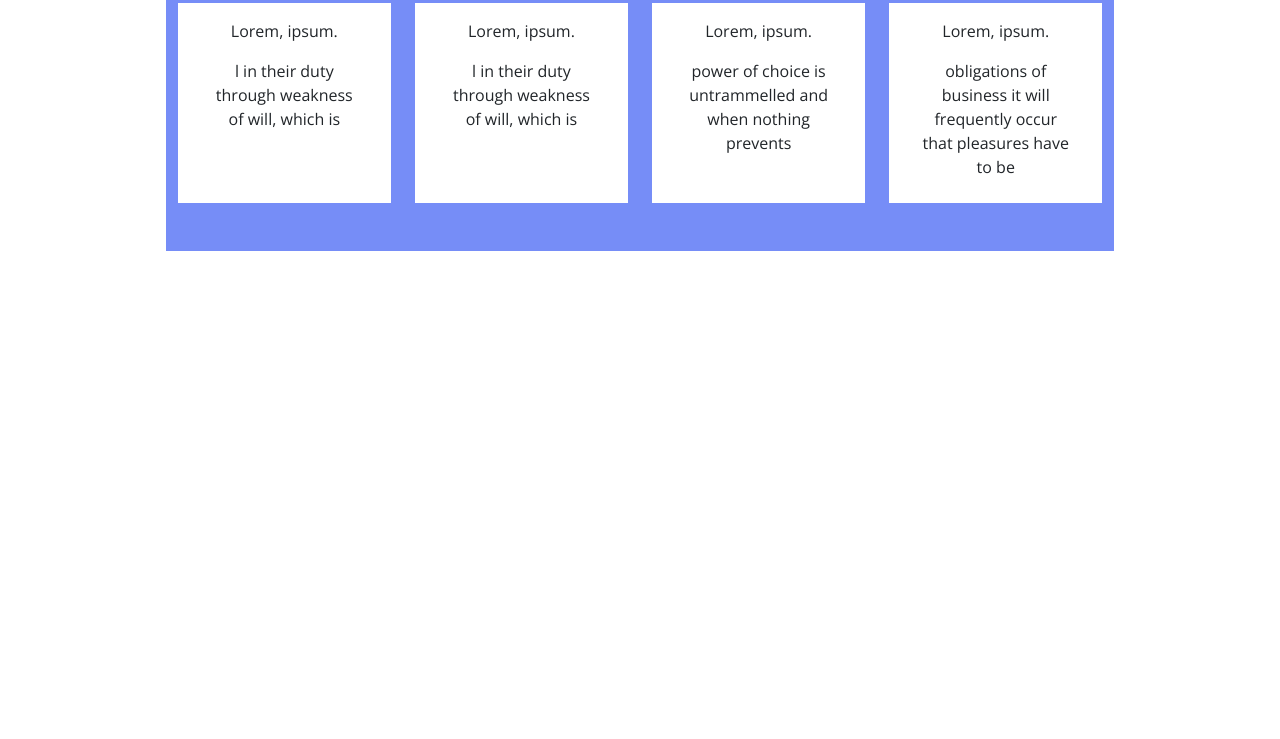
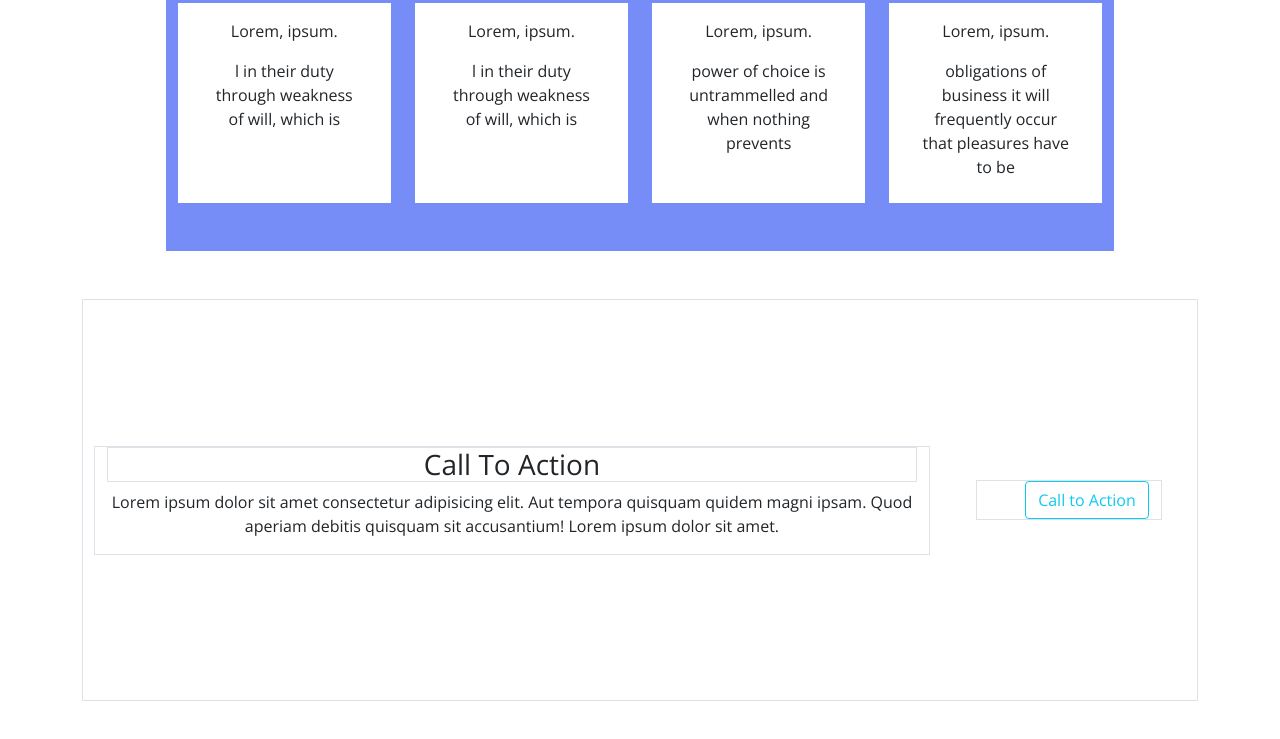
Before and after one commit to Hasanaldhahi3/bootstrap-alpha-team, a plain HTML site: page index.html in a window 1280 px wide. Shown: the part 747-1486 px from the top of the page. Drawn offline with nearby package versions, Linux system fonts and the light colour scheme; a web font is replaced by a local one.

Commit message:
added the action section but few problems when the sizing in medium

```diff
--- a/index.html
+++ b/index.html
@@ -99,8 +99,27 @@
             </div>
               </div>
     </section>
-    <section class="section-action"></section>
-    <section class="section-join"></section>
+    <section class="section-action">
+      <div class="container-action my-5 border " style="width: 100%;">
+        <div
+          class="row d-flex justify-content-lg-around align-items-lg-center " style="width: 100%; height: 400px;">
+          <div class="col-lg-9 col-md-12 border ">
+            <div class="h3 border text-md-center">Call To Action</div>
+            <P class="text-lg-rigth text-md-center ">Lorem ipsum dolor sit amet consectetur adipisicing elit.
+              Aut tempora quisquam quidem magni ipsam.
+              Quod aperiam debitis quisquam sit accusantium! Lorem ipsum dolor sit amet.</P>
+          </div>
+          <div class="col-lg-2  col-md-12 border text-end">
+            <button type="button" class="btn btn-outline-info">Call to Action</button>
+          </div>
+        </div>
+      </div>
+      </div>
+    </section>
+    <section class="section-join">
+
+
+    </section>
     <footer style="margin-bottom: 30rem ;"></footer>
 </main>
 
--- a/style.css
+++ b/style.css
@@ -1,52 +1,51 @@
 .navbar-expand-lg .navbar-collapse {
-    display: flex!important;
+  display: flex !important;
   flex-basis: auto;
   justify-content: space-between;
   flex-direction: row-reverse;
 }
-body{
+body {
   /* background-color: #768DF7; */
-    font-family: 'Open Sans', sans-serif;
+  font-family: "Open Sans", sans-serif;
   background-color: #fff;
-
 }
 
-img{
+img {
   max-width: 100%;
   z-index: 0;
 }
-.main-content{
+.main-content {
   display: flex;
   justify-content: space-between;
   margin: 7rem 0rem;
   height: stretch;
 }
-.section-hero{
-    background-color: #DEE0E7;
+.section-hero {
+  background-color: #dee0e7;
   position: relative;
   z-index: 2;
 }
-.main-content-box1{
+.main-content-box1 {
   padding-right: 1rem;
 }
-.main-content-box2{
+.main-content-box2 {
   padding-left: 1rem;
 }
-.main-content-box1-text{
+.main-content-box1-text {
   font-size: 2.5rem;
   text-transform: uppercase;
 }
 
-.main-content-box1-text-sub{
+.main-content-box1-text-sub {
   font-size: 1.5rem;
   margin-bottom: 2rem;
 }
 
-.main-content-box1> article{
+.main-content-box1 > article {
   margin-top: 5rem;
 }
 
-svg{
+svg {
   position: absolute;
   top: 75%;
   z-index: -1;
@@ -56,34 +55,39 @@ svg{
   /* text-align: center; */
   max-width: 85%;
   margin: auto;
-    background-color: #768Df7;
+  background-color: #768df7;
 }
 
-.section-sevices article{
+.section-sevices article {
   margin-bottom: 3rem;
   text-align: center;
 }
 
-.section-sevices-text{
+.section-sevices-text {
   font-size: 2rem;
   /* text-align: left; */
 }
 
 .section-sevices-boxs {
-
 }
-.section-sevices-text-sub{
+.section-sevices-text-sub {
   font-size: 1.2rem;
   /* text-align: left; */
 }
 
-.sevices-box{
+.sevices-box {
   background-color: #fff;
   height: 200px;
   padding: 1rem 2rem;
-
 }
 /*
 .sevices-box{
     background-color: #fff;
 } */
+
+.container-action {
+}
+
+p .text-md-center {
+  height: 200px;
+}
```
Lines whose indentation alone changed are shown as unchanged.
